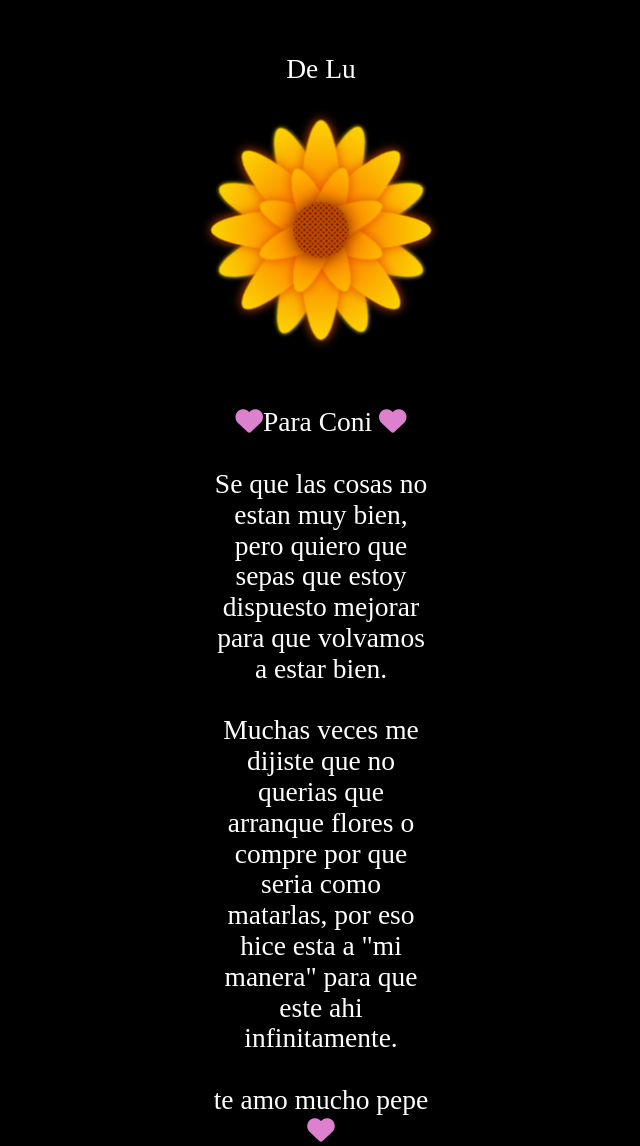
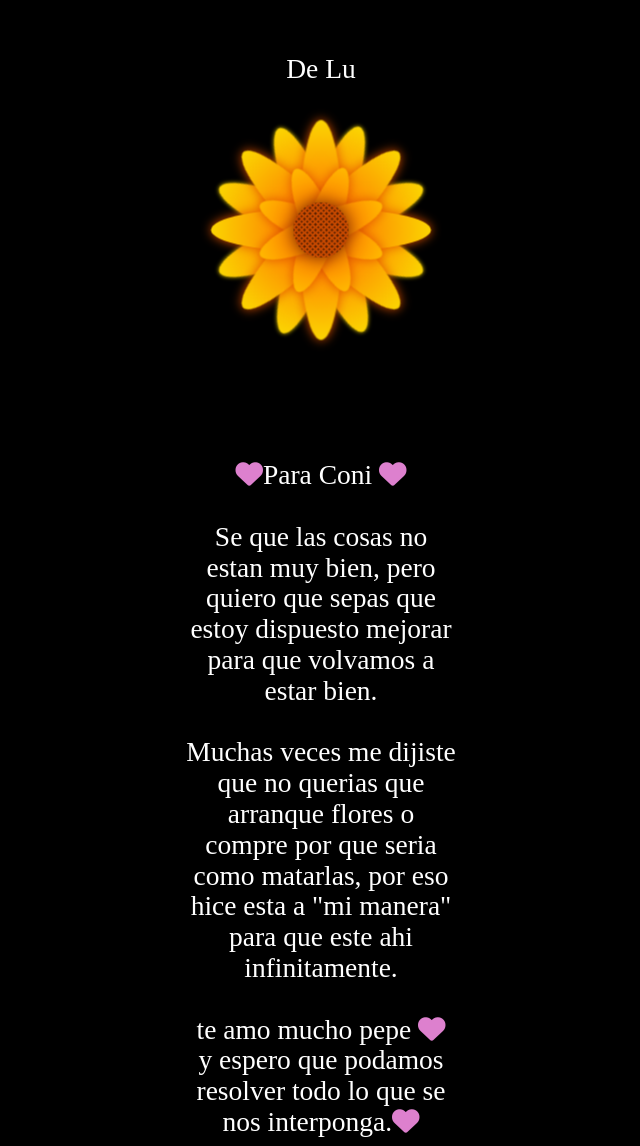
Before and after one commit to LucianoVerchelli/UnaSimpleFlor, a plain HTML site: page index.html in a window 1280 px wide. Shown: the part 170-1316 px from the top of the page, without its empty margins (319-959 px from the left). Drawn offline with Linux system fonts and the light colour scheme.

Commit message:
arreglos

```diff
--- a/style.css
+++ b/style.css
@@ -36,7 +36,10 @@ body {
 }
 
 .text-below {
-    bottom: -870px; /* Ajusta la posición vertical del texto debajo de la flor */
+    bottom: -750px; /* Ajusta la posición vertical del texto debajo de la flor */
+}
+p{
+  width: 20ch;
 }
 @keyframes pulsate {
   0% {
```
